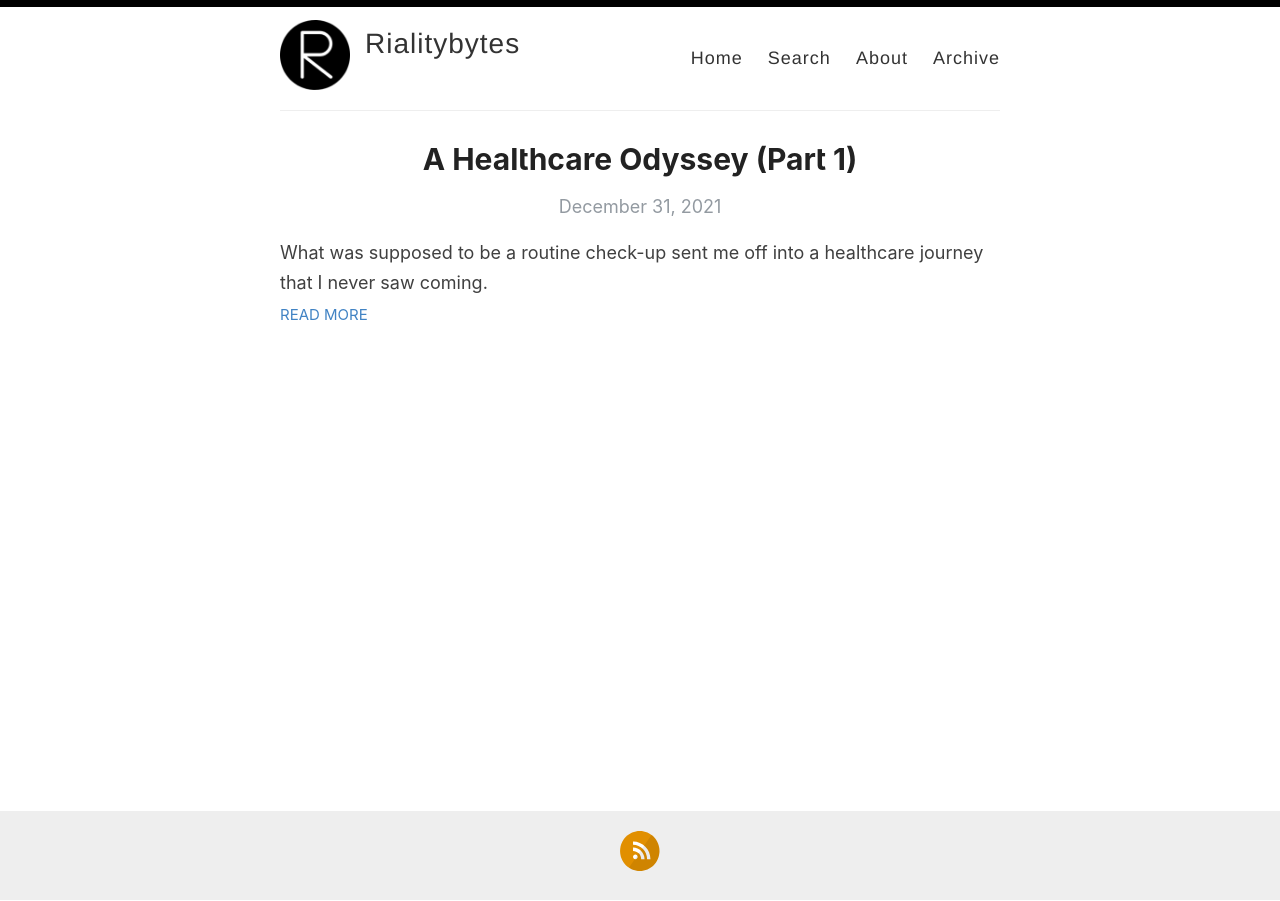
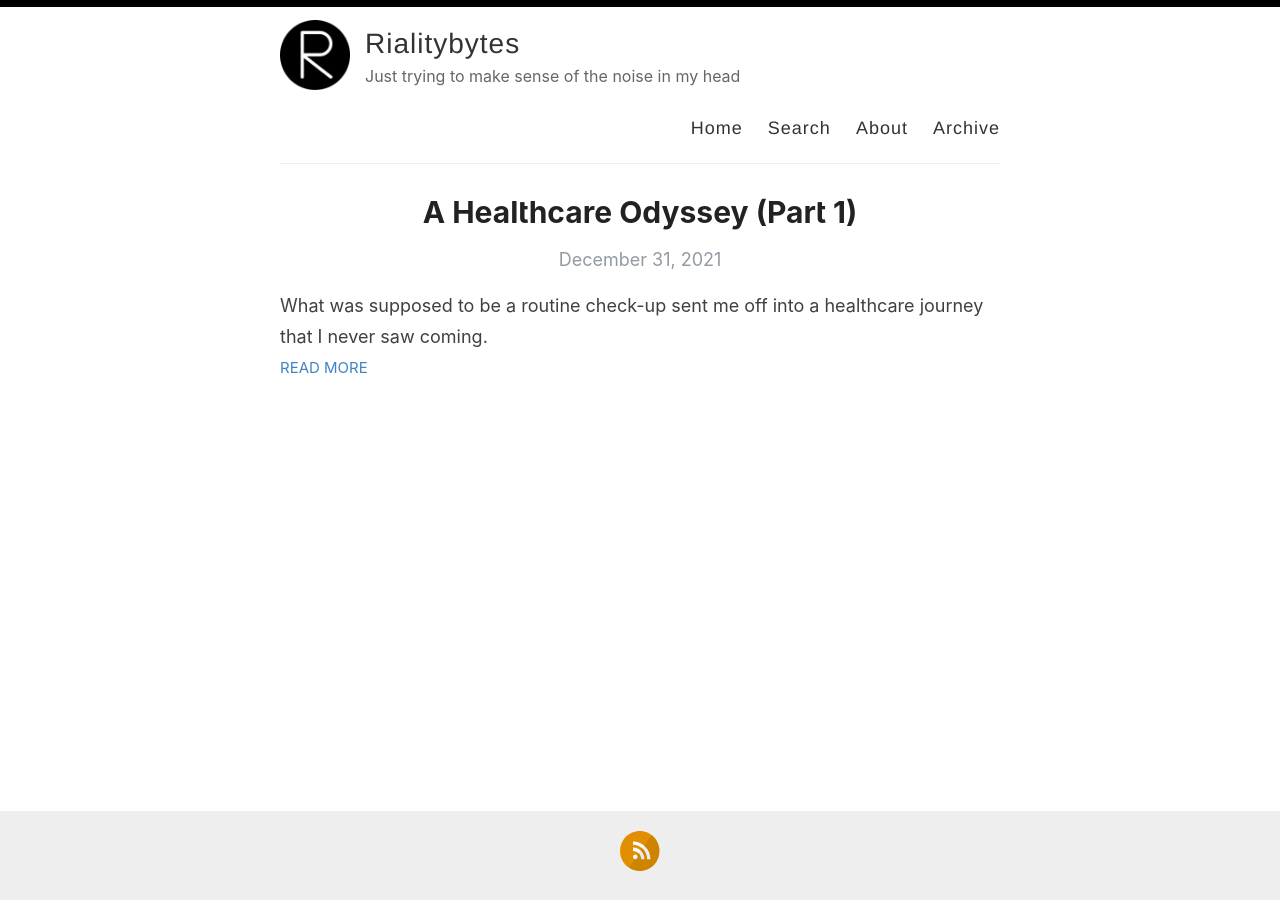
Before and after one commit to rialitybytes/rialitybytes.github.io, a Jekyll site: the page built from index.html, in a window 1280 px wide. Built offline with Jekyll 4.4.1, drawn with Linux system fonts in a browser that asks for light colours; the list of posts is cut into pages by our own code.

Commit message:
Update _config.yml

```diff
--- a/_config.yml
+++ b/_config.yml
@@ -9,7 +9,7 @@ name: Rialitybytes
 author: Ria
 
 # Short bio or description (displayed in the header)
-description:
+description: Just trying to make sense of the noise in my head
 
 # URL of your avatar or profile pic (you could use your GitHub profile pic)
 avatar: /images/reverie.png
```
